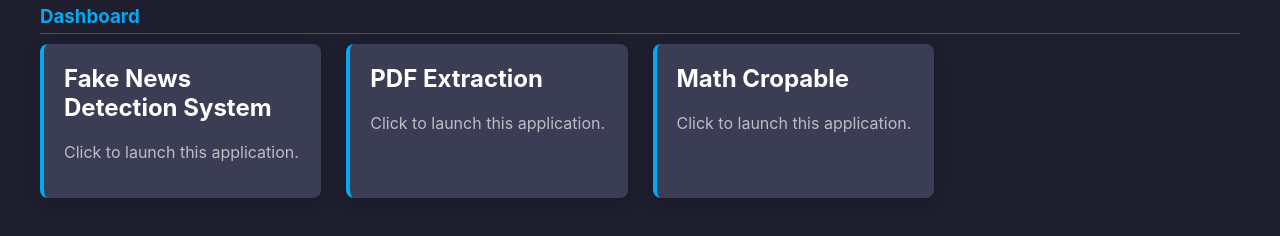
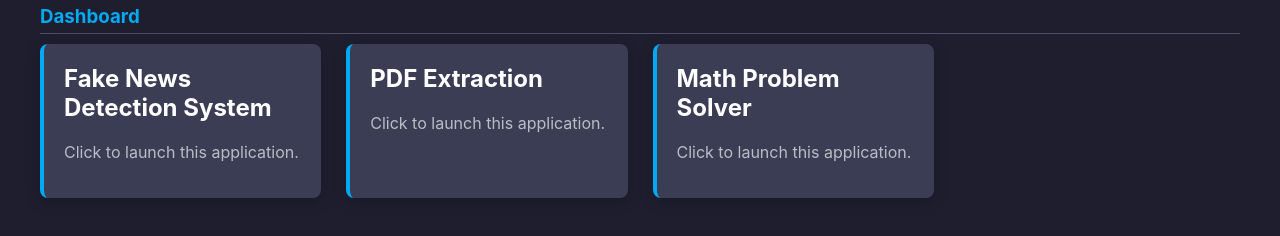
Before and after one commit to BTKcreations/Multi_App, a plain HTML site: page index.html in a window 1280 px wide. Drawn offline with Linux system fonts and the light colour scheme.

Commit message:
Math Problem Solver Update

```diff
--- a/index.html
+++ b/index.html
@@ -146,7 +146,7 @@
             // "Math_Gallery.html",
             // "Math Gallery Camera.html",
             // "Math.html",
-            "Math_Cropable.html"
+            "Math_Problem_Solver.html"
             // Add "app3.html", "my-new-app.html", etc. here
         ];
 
```
Also changed, not shown: Math_Problem_Solver.html (renamed from Math_Cropable.html).
